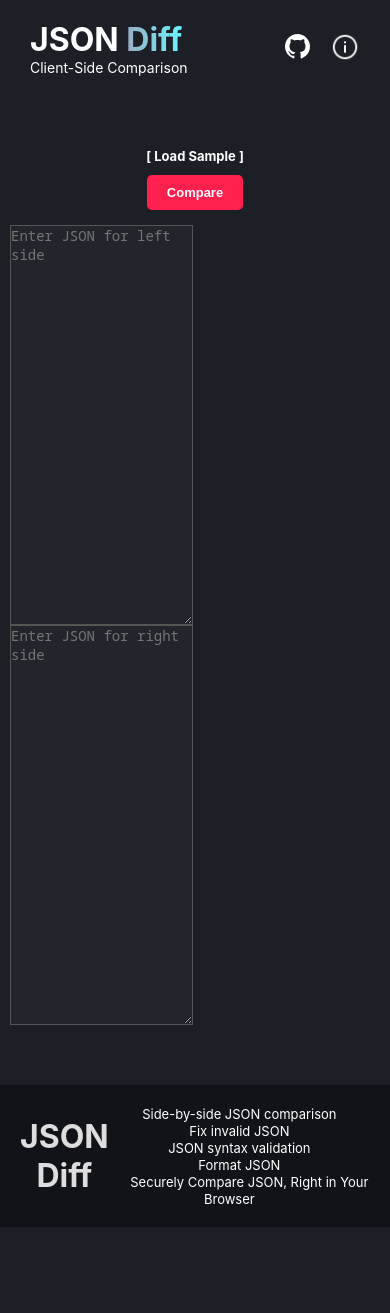
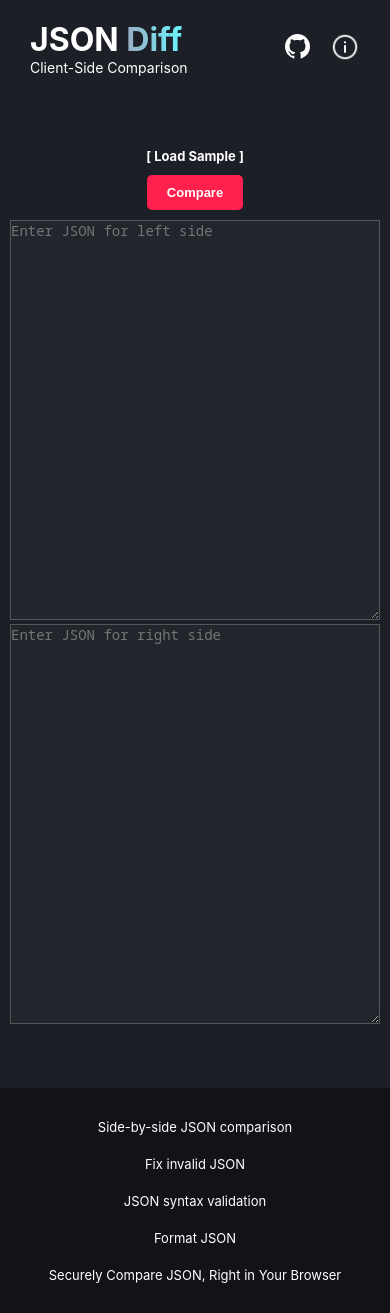
Before and after one commit to 0xrisec/jsondiff, a Next.js app: page / in a window 390 px wide. Before the commit the page ends 1227 px from the top, so only its background shows below. Built offline with nearby package versions, Linux system fonts and the light colour scheme.

Commit message:
Responsive design adjustments

```diff
--- a/src/app/about/about.module.css
+++ b/src/app/about/about.module.css
@@ -130,3 +130,17 @@
 .run-cmd {
   font-size: 14px;
 }
+
+@media only screen and (max-width: 768px) {
+  .section-container {
+    padding: 0px 20px !important;
+  }
+
+  .section-container h1 {
+    max-width: unset;
+  }
+
+  .content {
+    padding: 0px;
+  }
+}
--- a/src/components/Footer/Footer.css
+++ b/src/components/Footer/Footer.css
@@ -56,4 +56,26 @@
         flex-direction: column;
         text-align: center;
     }
+
+    .footer-text  h2 {
+        flex-direction: column;
+        display: none;
+    }
+
+    .footer-text nav {
+        width: 100%;
+    }
+
+    .footer-links {
+        display: flex;
+        flex-direction: column;
+    }
+
+    .footer-links li {
+        padding: 10px;
+    }
+
+    .footer-text .footer-links a {
+        padding: 0px !important;
+    }
 }
--- a/src/components/JsonInputForm/JsonInputForm.css
+++ b/src/components/JsonInputForm/JsonInputForm.css
@@ -2,7 +2,7 @@
   display: flex;
   flex-direction: column;
   color: #fff;
-  padding: 15px 15px 10px 10px;
+  padding: 10px;
   border-radius: 8px;
 }
 
@@ -23,11 +23,15 @@
   border: 1px solid #ff4444;
 }
 
-.left-area,
-.right-area {
-  width: 50%;
-  display: flex;
-  flex-direction: column;
+
+
+@media screen and (min-width: 770px) {
+  .left-area,
+  .right-area {
+    width: 50%;
+    display: flex;
+    flex-direction: column;
+  }
 }
 
 .compare, .fix-json {
```
